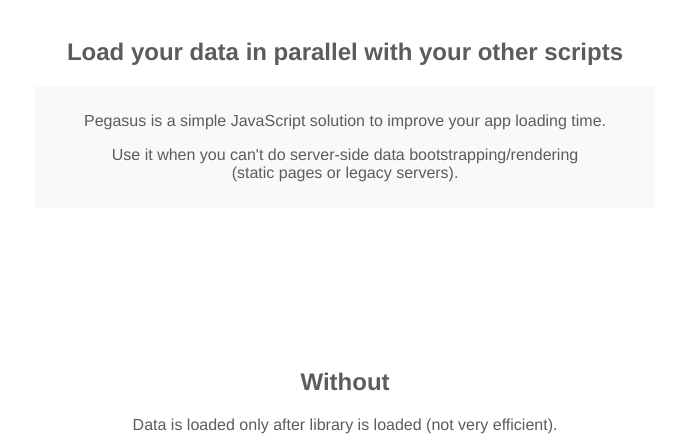
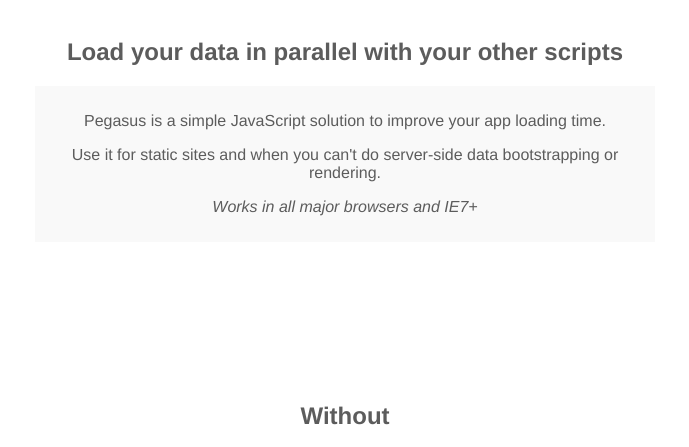
Before and after one commit to typicode/pegasus, a website: page example/index.html in a window 1280 px wide. Shown: the part 330-777 px from the top of the page, without its empty margins (295-984 px from the left). Drawn offline with Linux system fonts and the light colour scheme.

Commit message:
Update intro

```diff
--- a/example/index.html
+++ b/example/index.html
@@ -116,8 +116,9 @@
             Pegasus is a simple JavaScript solution to improve your app loading time.
           </p>
           <p>
-            Use it when you can't do server-side data bootstrapping/rendering<br>(static pages or legacy servers).
+            Use it for static sites and when you can't do server-side data bootstrapping or rendering.
           </p>
+          <p><em>Works in all major browsers and IE7+</em></p>
         </div>
       </div>
 
```
